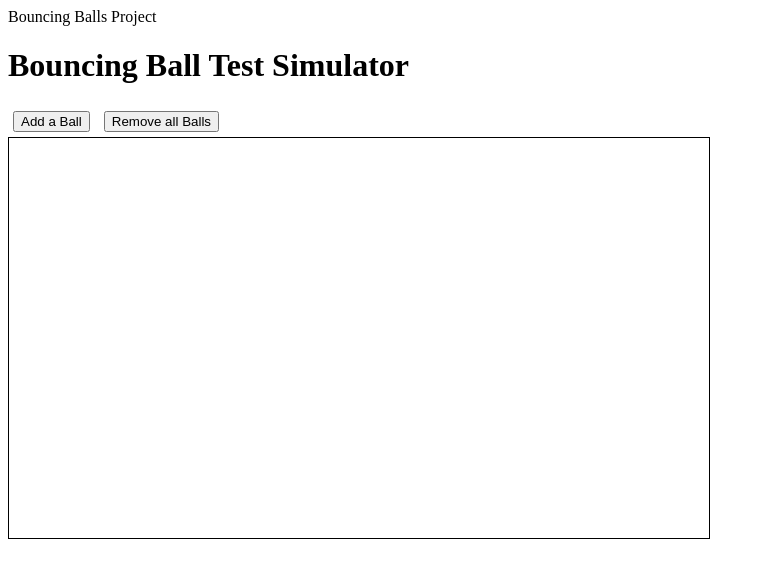
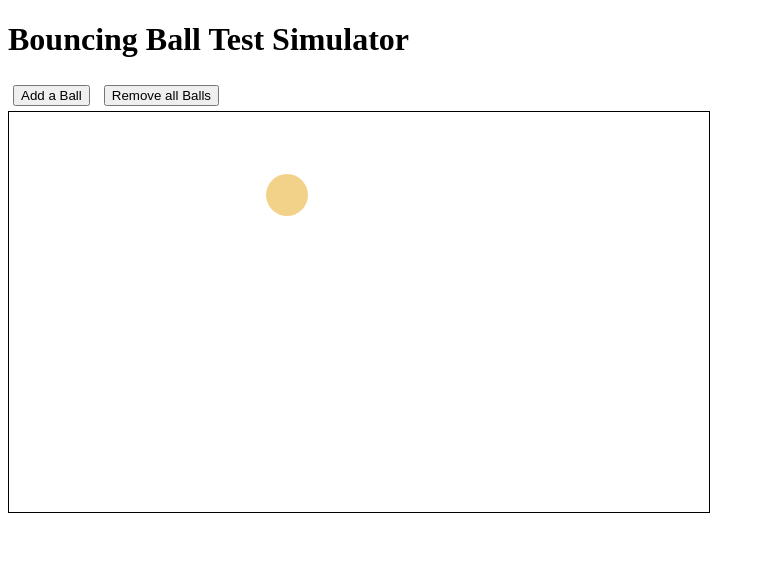
Before and after one commit to kParsonsDesign/bouncingBalls, a plain HTML site: page index.html in a window 1280 px wide. Both pictures are taken after a click on the button "Add a Ball". Shown: the whole page, without its empty margins (0-765 px from the left). Drawn offline with Linux system fonts and the light colour scheme.

Commit message:
Fixes balls not showing strict html and moves js external

```diff
--- a/index.html
+++ b/index.html
@@ -1,145 +1,33 @@
 <!DOCTYPE html>
 <html lang="en">
-  <head>Bouncing Balls Project</head>
+  <head>
+    <title>Bouncing Balls Project</title>
+  </head>
   <body>
     <h1>Bouncing Ball Test Simulator</h1>
 
     <!-- Add ball button -->
-    <button id="addBall" style="margin: 5px" onclick="createBall()">
-      Add a Ball
-    </button>
+    <button id="addBall" style="margin: 5px">Add a Ball</button>
 
     <!-- Stop all balls button
-<button id="stopBalls" style="margin: 5px" onclick="stopBalls()">
-  Stop all Balls
-</button>-->
+    <button id="stopBalls" style="margin: 5px" onclick="stopBalls()">
+      Stop all Balls
+    </button>-->
 
     <!-- Remove all balls button -->
-    <button id="clearBalls" style="margin: 5px" onclick="clearBox()">
-      Remove all Balls
-    </button>
+    <button id="clearBox" style="margin: 5px">Remove all Balls</button>
 
     <!-- Balls bounding box -->
     <div
       id="boundingBox"
       style="
-        z-index: 4;
+        z-index: 1;
         position: relative;
         width: 700px;
         height: 400px;
         border: 1px solid black;
       "
     ></div>
-
-    <!-- Challenge Bouncy Ball Code -->
-    <script>
-      // Get bounding box info
-      let boundingBox = document.getElementById('boundingBox');
-      let width = boundingBox.clientWidth;
-      let height = boundingBox.clientHeight;
-
-      // Return random integer function (inclusive)
-      function getRandomInteger(min, max) {
-        return Math.floor(Math.random() * (max - min + 1)) + min;
-      }
-
-      // Keep track of balls
-      let numberOfBalls = 0;
-
-      // Create random ball
-      function createBall() {
-        // keep track of balls
-        numberOfBalls = numberOfBalls + 1;
-
-        // random ball size
-        let ballSize = getRandomInteger(10, 50);
-        let Xmax = width - ballSize; // bounding box based on ball size
-        let Ymax = height - ballSize; // bounding box based on ball size
-
-        // random start location
-        let positionX = Math.floor(Math.random() * width);
-        let positionY = Math.floor(Math.random() * height);
-        if (positionX > Xmax) positionX = Xmax;
-        if (positionY > Ymax) positionY = Ymax;
-
-        // random ball speed
-        let speed = getRandomInteger(1, 10);
-
-        // random ball movement
-        let xDirection = Boolean(getRandomInteger(0, 1));
-        let yDirection = Boolean(getRandomInteger(0, 1));
-
-        // color options
-        // clean: hsl(170, 32%, 74%)
-        // butter: hsl(42, 80%, 74%)
-        // salmon: hsl(11, 44%, 62%)
-        // eggplant: hsl(338, 28%, 41%)
-        // navy: hsl(217, 46%, 37%)
-        let colorChoices = [
-          'hsl(170, 32%, 74%)',
-          'hsl(42, 80%, 74%)',
-          'hsl(11, 44%, 62%)',
-          'hsl(338, 28%, 41%)',
-          'hsl(217, 46%, 37%)',
-        ];
-
-        // cycle color chooser
-        let colorNumber = numberOfBalls % 5;
-        let color = colorChoices[colorNumber];
-
-        // set ball div options
-        let div = document.createElement('div');
-        div.id = 'ball' + numberOfBalls;
-        div.style.zIndex = '1';
-        div.style.position = 'absolute';
-        div.style.left = positionX + 'px';
-        div.style.top = positionY + 'px';
-        div.style.width = ballSize;
-        div.style.height = ballSize;
-        div.style.borderRadius = '50%';
-        div.style.background = color;
-
-        // Then append the whole thing onto the body
-        boundingBox.appendChild(div);
-
-        // move ball function
-        function moveBall() {
-          // move ball forward x-axis
-          if (xDirection) {
-            positionX = positionX + speed;
-          } else {
-            positionX = positionX - speed;
-          }
-          div.style.left = positionX + 'px';
-
-          // move ball up down y-axis
-          if (yDirection) {
-            positionY = positionY + speed;
-          } else {
-            positionY = positionY - speed;
-          }
-          div.style.top = positionY + 'px';
-
-          // reverse X direction
-          if (positionX >= Xmax || positionX <= 0) {
-            xDirection = !xDirection;
-          }
-
-          // reverse y direction
-          if (positionY >= Ymax || positionY <= 0) {
-            yDirection = !yDirection;
-          }
-        }
-
-        // move the ball timer
-        setInterval(moveBall, 10);
-      }
-
-      function stopBalls() {}
-
-      function clearBox() {
-        document.getElementById('boundingBox').innerHTML = '';
-      }
-    </script>
+    <script src="./simple-bouncing-balls.js"></script>
   </body>
 </html>
--- /dev/null
+++ b/simple-bouncing-balls.js
@@ -0,0 +1,113 @@
+// Get bounding box info
+let boundingBox = document.getElementById('boundingBox');
+let width = boundingBox.clientWidth;
+let height = boundingBox.clientHeight;
+
+// Return random integer function (inclusive)
+function getRandomInteger(min, max) {
+  return Math.floor(Math.random() * (max - min + 1)) + min;
+}
+
+// Keep track of balls
+let numberOfBalls = 0;
+
+// Create random ball
+function createBall() {
+  // keep track of balls
+  numberOfBalls = numberOfBalls + 1;
+
+  // random ball size
+  let ballSize = getRandomInteger(10, 50);
+  console.log(ballSize);
+  let Xmax = width - ballSize; // bounding box based on ball size
+  let Ymax = height - ballSize; // bounding box based on ball size
+
+  // random start location
+  let positionX = Math.floor(Math.random() * width);
+  let positionY = Math.floor(Math.random() * height);
+  if (positionX > Xmax) positionX = Xmax;
+  if (positionY > Ymax) positionY = Ymax;
+
+  // random ball speed
+  let speed = getRandomInteger(1, 5);
+
+  // random ball movement
+  let xDirection = Boolean(getRandomInteger(0, 1));
+  let yDirection = Boolean(getRandomInteger(0, 1));
+
+  // color options
+  // clean: hsl(170, 32%, 74%)
+  // butter: hsl(42, 80%, 74%)
+  // salmon: hsl(11, 44%, 62%)
+  // eggplant: hsl(338, 28%, 41%)
+  // navy: hsl(217, 46%, 37%)
+  let colorChoices = [
+    'hsl(170, 32%, 74%)',
+    'hsl(42, 80%, 74%)',
+    'hsl(11, 44%, 62%)',
+    'hsl(338, 28%, 41%)',
+    'hsl(217, 46%, 37%)',
+  ];
+
+  // cycle color chooser
+  let colorNumber = numberOfBalls % 5;
+  let color = colorChoices[colorNumber];
+
+  // set ball div options
+  let div = document.createElement('div');
+  div.id = 'ball' + numberOfBalls;
+  div.style.zIndex = '5';
+  div.style.position = 'absolute';
+  //div.style.display = 'block';
+  div.style.left = positionX + 'px';
+  div.style.top = positionY + 'px';
+  div.style.width = ballSize + 'px';
+  div.style.height = ballSize + 'px';
+  div.style.borderRadius = '50%';
+  div.style.background = color;
+
+  // Then append the whole thing onto the body
+  boundingBox.appendChild(div);
+
+  // move ball function
+  function moveBall() {
+    // move ball forward x-axis
+    if (xDirection) {
+      positionX = positionX + speed;
+    } else {
+      positionX = positionX - speed;
+    }
+    div.style.left = positionX + 'px';
+
+    // move ball up down y-axis
+    if (yDirection) {
+      positionY = positionY + speed;
+    } else {
+      positionY = positionY - speed;
+    }
+    div.style.top = positionY + 'px';
+
+    // reverse X direction
+    if (positionX >= Xmax || positionX <= 0) {
+      xDirection = !xDirection;
+    }
+
+    // reverse y direction
+    if (positionY >= Ymax || positionY <= 0) {
+      yDirection = !yDirection;
+    }
+  }
+
+  // move the ball timer
+  setInterval(moveBall, 10);
+}
+
+function stopBalls() {}
+
+function clearBox() {
+  document.getElementById('boundingBox').innerHTML = '';
+}
+
+// button handlers
+document.getElementById('addBall').addEventListener('click', createBall);
+document.getElementById('clearBox').addEventListener('click', clearBox);
```
Also changed, not shown: 2 other files.
